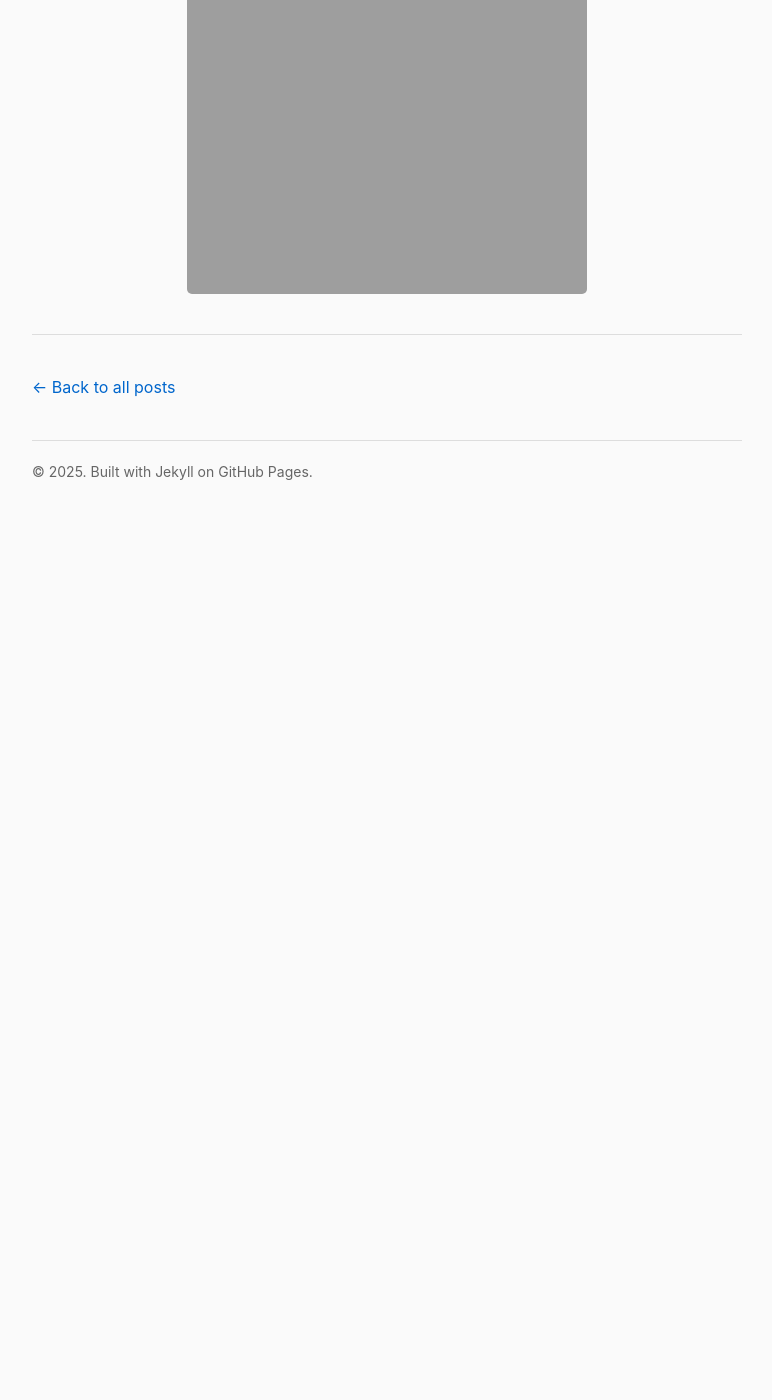
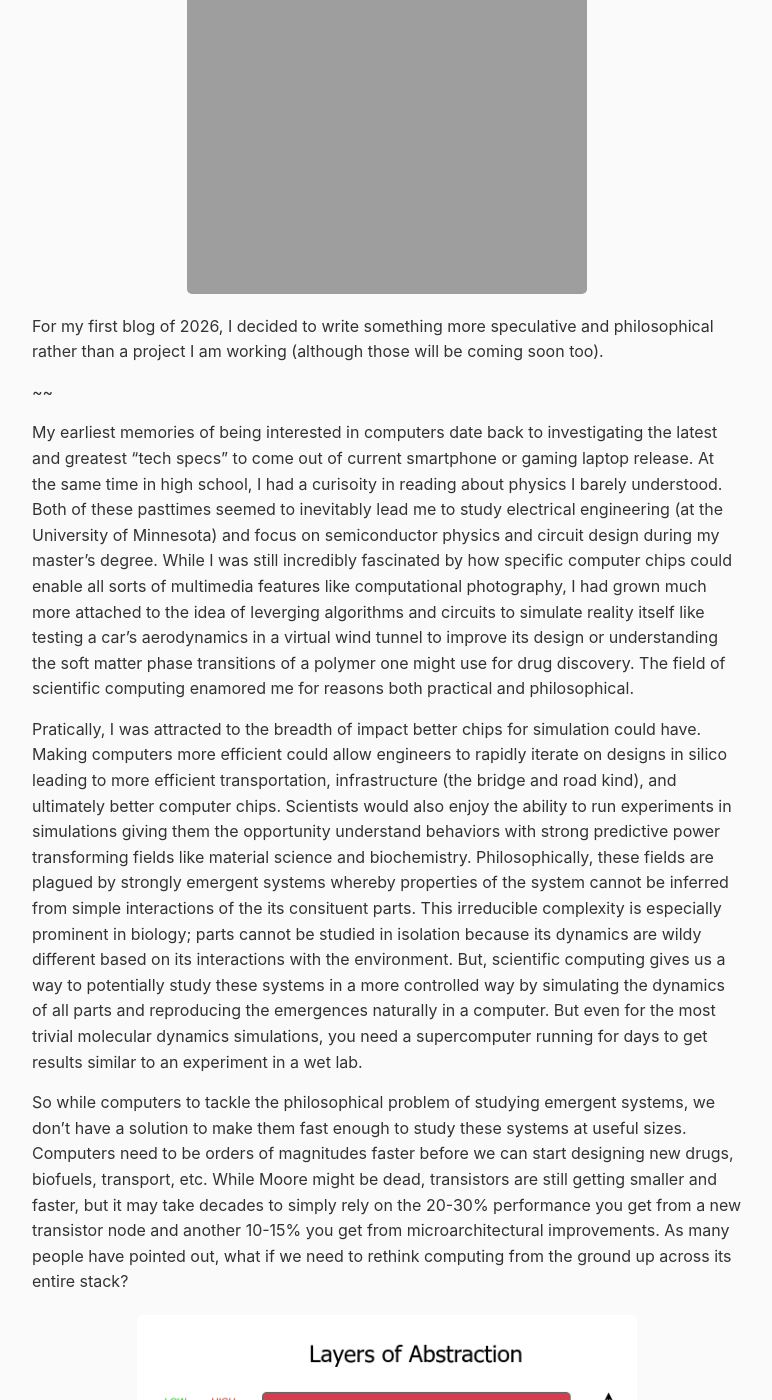
Before and after one commit to roshanwariar/roshanwariar.github.io, a Jekyll site: the page built from _posts/2026-2-23-pbc.md, in a window 1280 px wide and 1400 px high, scrolled down 270 px. Shown: the whole window, without its empty margins (253-1025 px from the left). Built offline with Jekyll 4.4.1, drawn with Linux system fonts in a browser that asks for light colours; before the commit the page ends 900 px from its top, so only the background shows below that.

Commit message:
Update 2026-2-23-pbc.md

```diff
--- a/_posts/2026-2-23-pbc.md
+++ b/_posts/2026-2-23-pbc.md
@@ -6,3 +6,15 @@ image:
 ---
 
 ![CFD](/assets/images/X-43A_(Hyper_-_X)_Mach_7_computational_fluid_dynamic_(CFD).jpg)
+
+For my first blog of 2026, I decided to write something more speculative and philosophical rather than a project I am working (although those will be coming soon too).<w>
+
+~~<w>
+
+My earliest memories of being interested in computers date back to investigating the latest and greatest "tech specs" to come out of current smartphone or gaming laptop release. At the same time in high school, I had a curisoity in reading about physics I barely understood. Both of these pasttimes seemed to inevitably lead me to study electrical engineering (at the University of Minnesota) and focus on semiconductor physics and circuit design during my master's degree. While I was still incredibly fascinated by how specific computer chips could enable all sorts of multimedia features like computational photography, I had grown much more attached to the idea of leverging algorithms and circuits to simulate reality itself like testing a car's aerodynamics in a virtual wind tunnel to improve its design or understanding the soft matter phase transitions of a polymer one might use for drug discovery. The field of scientific computing enamored me for reasons both practical and philosophical.<w>
+
+Pratically, I was attracted to the breadth of impact better chips for simulation could have. Making computers more efficient could allow engineers to rapidly iterate on designs in silico leading to more efficient transportation, infrastructure (the bridge and road kind), and ultimately better computer chips. Scientists would also enjoy the ability to run experiments in simulations giving them the opportunity understand behaviors with strong predictive power transforming fields like material science and biochemistry. Philosophically, these fields are plagued by strongly emergent systems whereby properties of the system cannot be inferred from simple interactions of the its consituent parts. This irreducible complexity is especially prominent in biology; parts cannot be studied in isolation because its dynamics are wildy different based on its interactions with the environment. But, scientific computing gives us a way to potentially study these systems in a more controlled way by simulating the dynamics of all parts and reproducing the emergences naturally in a computer. But even for the most trivial molecular dynamics simulations, you need a supercomputer running for days to get results similar to an experiment in a wet lab.<w>
+
+So while computers to tackle the philosophical problem of studying emergent systems, we don't have a solution to make them fast enough to study these systems at useful sizes. Computers need to be orders of magnitudes faster before we can start designing new drugs, biofuels, transport, etc. While Moore might be dead, transistors are still getting smaller and faster, but it may take decades to simply rely on the 20-30% performance you get from a new transistor node and another 10-15% you get from microarchitectural improvements. As many people have pointed out, what if we need to rethink computing from the ground up across its entire stack?<w>
+
+![Stack](/assets/images/1*h5TaVUfj_qB28F245aC-tA.png)
```
